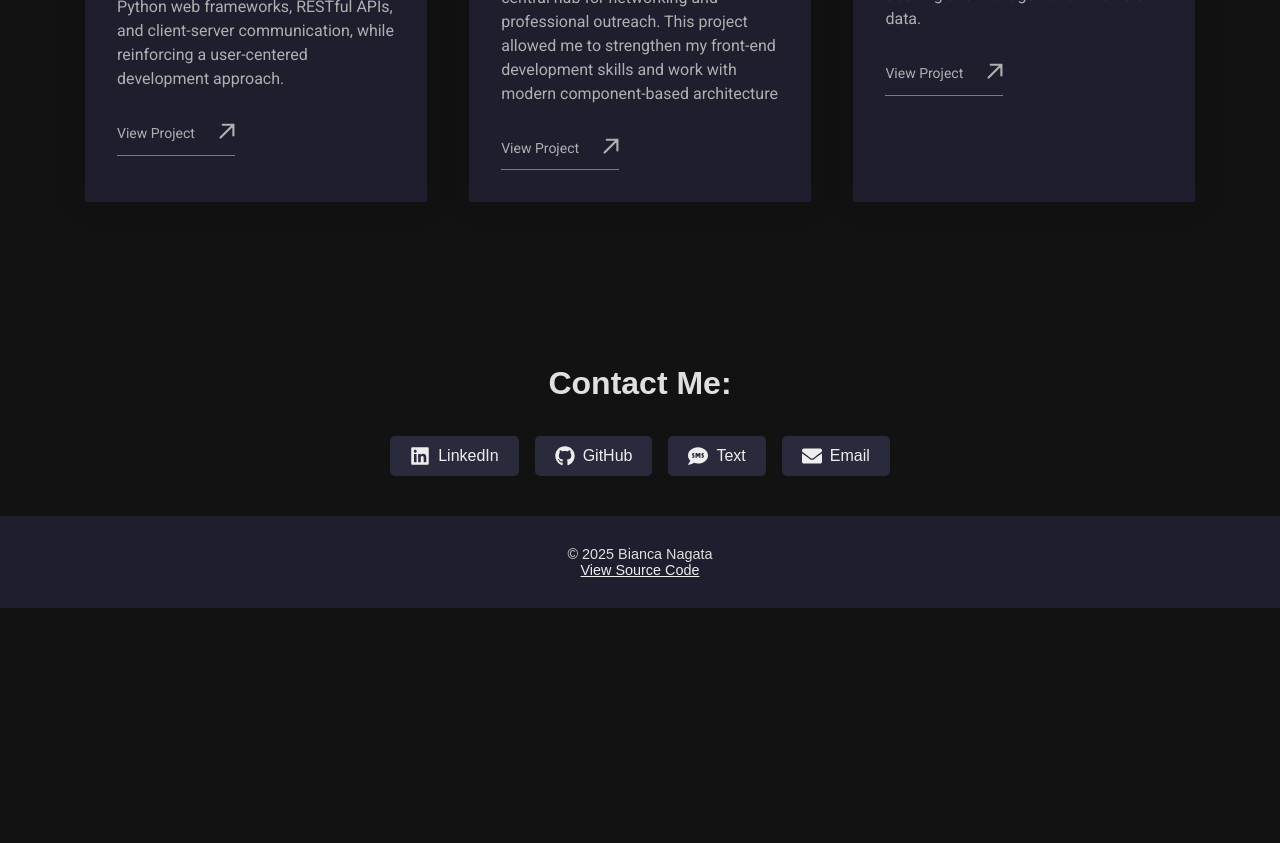
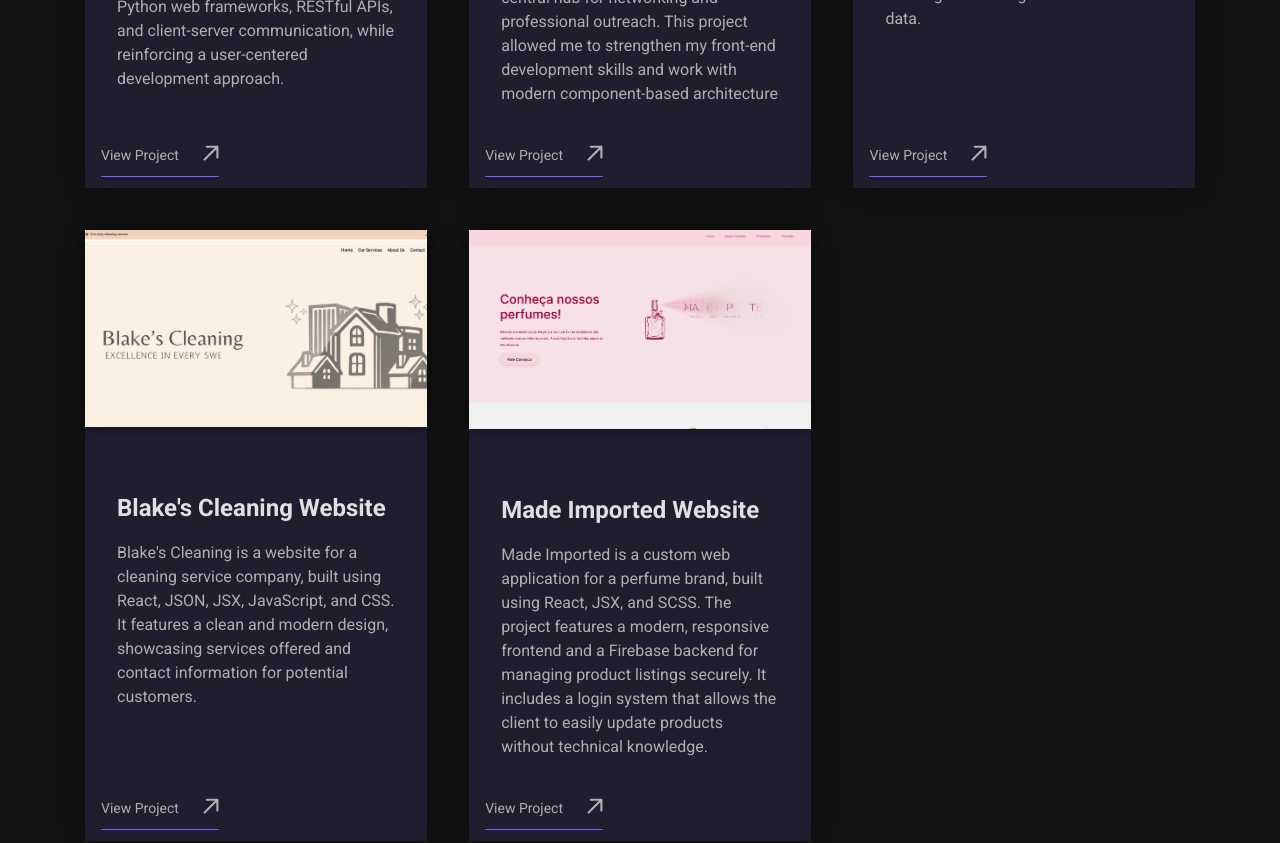
Before and after one commit to biancangt/personal_website, a React (Create React App) app: page / in a window 1280 px wide. Shown: the part 4540-5383 px from the top of the page. Before the commit the page ends 5148 px from the top, so only its background shows below. Built offline with nearby package versions, Linux system fonts and the light colour scheme.

Commit message:
new projects added

```diff
--- a/src/App.css
+++ b/src/App.css
@@ -342,44 +342,52 @@
   align-items: flex-start;
   gap: 80px;
 }
+
 .portfolio--container-box {
   display: flex;
   justify-content: space-between;
   align-items: center;
   width: 100%;
 }
+
 .portfolio--container {
   display: flex;
   flex-direction: column;
   align-items: flex-start;
   gap: 21.3px;
 }
+
 .portfolio--section--container {
-  display: flex;
-  align-items: stretch;
-  justify-content: center;
+  display: grid;
+  grid-template-columns: repeat(3, 1fr); /* 3 colunas iguais */
   gap: 42.6px;
   width: 100%;
 }
+
 .portfolio--section--img {
   border-radius: 8px;
   width: 100%;
 }
+
 .portfolio--section--img > img {
   width: 100%;
 }
+
 .portfolio--section--card {
+  position: relative; /* adicionado para posicionar o botão */
   display: flex;
   flex-direction: column;
   align-items: flex-start;
   gap: 32px;
-  flex: 1 0 0;
   background: #fff;
   box-shadow: 0 0 32px 0 rgba(0, 0, 0, 0.15);
 
   border-top-left-radius: 12px;
   border-top-right-radius: 12px;
+  /* flex: 1 0 0; */ /* removido porque o grid controla o tamanho */
+  padding: 0 0 50px 0; /* adiciona espaço embaixo para o botão fixo */
 }
+
 .portfolio--section--card--content {
   display: flex;
   padding: 32px;
@@ -388,23 +396,29 @@
   gap: 32px;
   align-self: stretch;
 }
+
 .portfolio--section--title {
   color: var(--heading-color);
   margin-bottom: 1rem;
 }
+
 .portfolio--link {
+  position: absolute;  /* para fixar no bottom left */
+  bottom: 10.6px;      /* mantém espaçamento original */
+  left: 16px;
   text-decoration: none;
   display: flex;
   gap: 16px;
   border-bottom: 1.33px solid var(--primary);
-  padding-bottom: 10.6px;
+  padding-bottom: 10.6px; /* mantém o padding original */
   font-weight: 600;
   align-self: flex-start;
+}
 
-}
 .portfolio--section--card:hover path {
   stroke: #006b6a;
 }
+
 /* Portfolio Ends */
 
 /* Certification */
--- a/src/data/index.json
+++ b/src/data/index.json
@@ -46,6 +46,21 @@
       "title": "Car Inventory",
       "description": "Car Inventory is a full-stack web application developed using React for the front end and PostgreSQL for database management. It allows users to add, update, and delete cars from an inventory through an intuitive and responsive interface. This project demonstrates dynamic data handling, state management, and seamless integration between the front end and a relational database, enabling efficient tracking and management of vehicle data.",
       "link": "https://github.com/biancangt/car-inventory-react"
+    },
+    {
+      "id": "4",
+      "src": "./img/portfolio-image-4.png",
+      "title": "Blake's Cleaning Website",
+      "description": "Blake's Cleaning is a website for a cleaning service company, built using React, JSON, JSX, JavaScript, and CSS. It features a clean and modern design, showcasing services offered and contact information for potential customers.",
+      "link": "https://github.com/biancangt/blakes-cleaning"
+    },
+    {
+      "id": "5",
+      "src": "./img/portfolio-image-5.png",
+      "title": "Made Imported Website",
+      "description": "Made Imported is a custom web application for a perfume brand, built using React, JSX, and SCSS. The project features a modern, responsive frontend and a Firebase backend for managing product listings securely. It includes a login system that allows the client to easily update products without technical knowledge.",
+      "link": "https://github.com/biancangt/MadeImported",
+      "live": "https://madeimported.netlify.app/"
     }
   ],
   "certification": [
@@ -63,6 +78,5 @@
       "school": "Anhembi Morumbi University | Expected graduation: Dec 2025",
       "description": "Pursuing a Bachelor's degree in Computer Science at Anhembi Morumbi University, with graduation planned for December 2025. Gaining comprehensive knowledge in software development, algorithms, data structures, and computer systems. Developing strong analytical and problem-solving skills through coursework and projects, preparing for a career in the technology industry."
     }
-
   ]
 }
```
Also changed, not shown: public/img/portfolio-image-4.png (added), public/img/portfolio-image-5.png (added).
